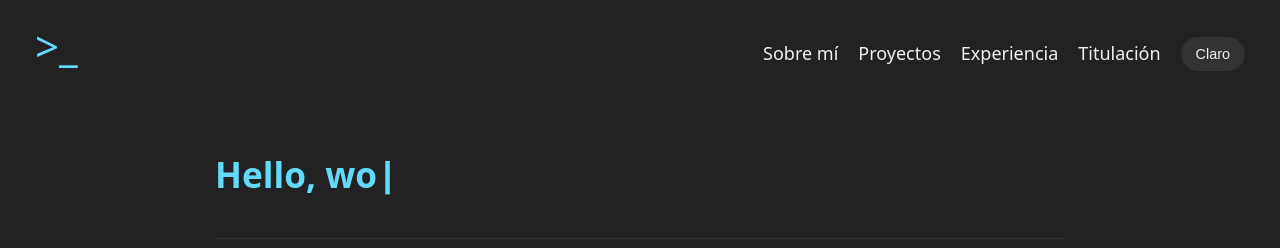
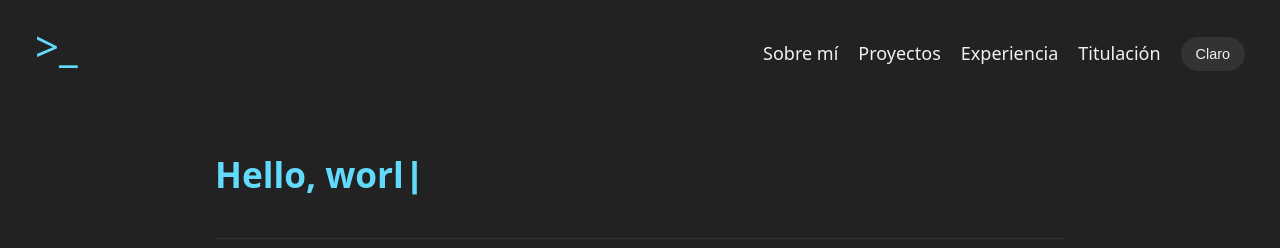
Before and after one commit to Guille-Lavado/web-gl, a React (Create React App) app: page / in a window 1280 px wide. Shown: the top 248 px of the page. Built offline with nearby package versions, Linux system fonts and the light colour scheme.

Commit message:
Añadido animación de borrardo al Typer

```diff
--- a/src/App.js
+++ b/src/App.js
@@ -21,6 +21,7 @@ function App() {
     <div className="App">
       <Menu theme={theme} toggleTheme={toggleTheme} />
       <HomePague />
+      <footer>Gracias por visitar mi web.</footer>
     </div>
   );
 }
--- a/src/components/Typer.jsx
+++ b/src/components/Typer.jsx
@@ -4,6 +4,7 @@ import "./Typer.css";
 function Typer({ text, repeat = true, onComplete = () => {} }) {
     const [positions, setPositions] = useState([]);
     const [count, setCount] = useState(0);
+    const [isDeleting, setIsDeleting] = useState(false);
 
     const spansRef = useRef([]);        // Referencias a los span de las letras
     const barRef = useRef(false);       // Referencia a la barra
@@ -24,21 +25,44 @@ function Typer({ text, repeat = true, onComplete = () => {} }) {
         medidoRef.current = true;
     }, []);
 
-    // Intervalo simple para avanzar el contador de letras
+    // Intervalo para gestionar la escritura, el borrado y la finalización
     useEffect(() => {
+        const speed = isDeleting ? 75 : 150;
+
         const timer = setInterval(() => {
-            setCount((prev) => prev + 1);
-        }, 250);
+            setCount((prev) => {
+                // Modo Escritura
+                if (!isDeleting) {
+                    if (prev <= text.length) return prev + 1;
+
+                    // Fin de escritura
+                    if (!repeat) {
+                        clearInterval(timer);
+                        return prev;
+                    }
+
+                    setIsDeleting(true);
+                    return prev;
+                }
+
+                // Modo Borrado
+                if (prev > 0) return prev - 1;
+
+                // Fin de borrado
+                setIsDeleting(false);
+                return 0;
+            });
+        }, speed);
 
         return () => clearInterval(timer);
-    }, []);
+    }, [text.length, isDeleting, repeat]);
 
-    // Notifica al padre en un efecto separado cuando se completa
+    // Efecto aislado para notificar la finalización cuando el borrado llega a 0
     useEffect(() => {
-        if (count > text.length) {
-            repeat ? setCount(0) : onComplete();
+        if (isDeleting && count === 0) {
+            onComplete();
         }
-    }, [count, text.length, repeat, onComplete]);
+    }, [count, isDeleting, onComplete]);
 
     // Mueve el cursor a la posición de la letra activa
     useEffect(() => {
@@ -91,7 +115,7 @@ function MultiTyper({ texts, repeat = true }) {
             {texts[activeIndex] && (
                 <Typer
                     key={activeIndex}
-                    repeat={false}
+                    repeat={repeat || activeIndex < texts.length - 1}
                     text={texts[activeIndex]}
                     onComplete={handleComplete}
                 />
```
